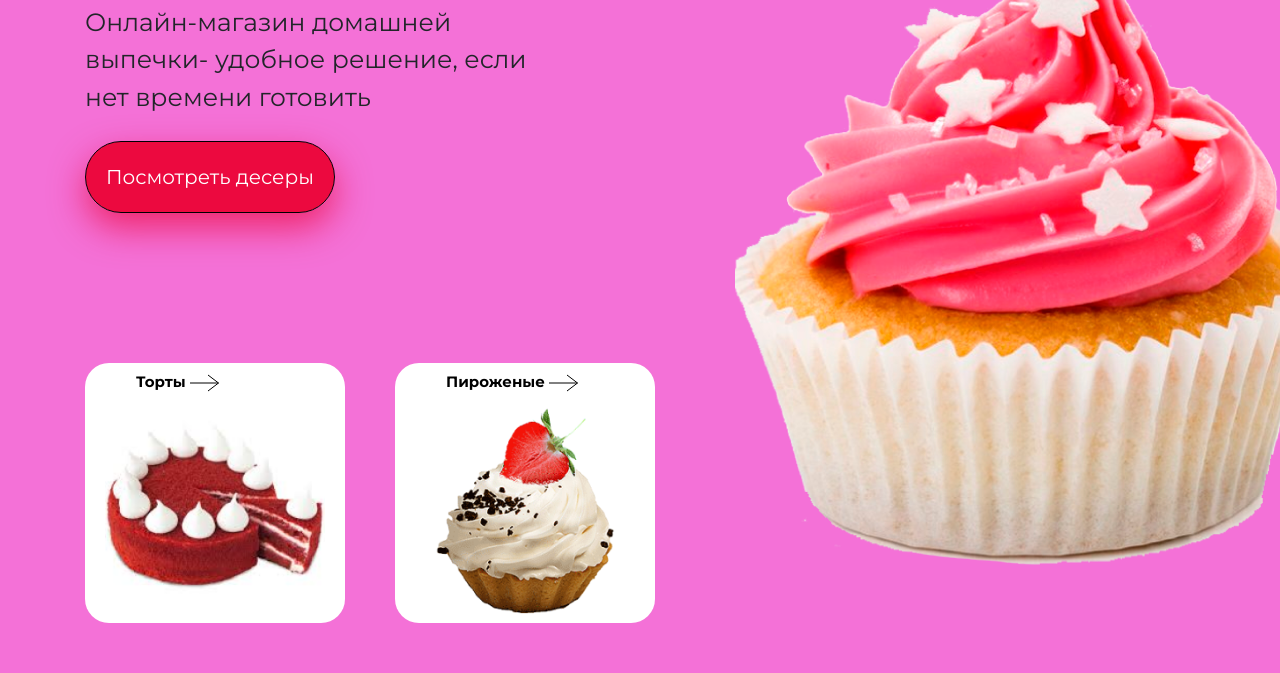
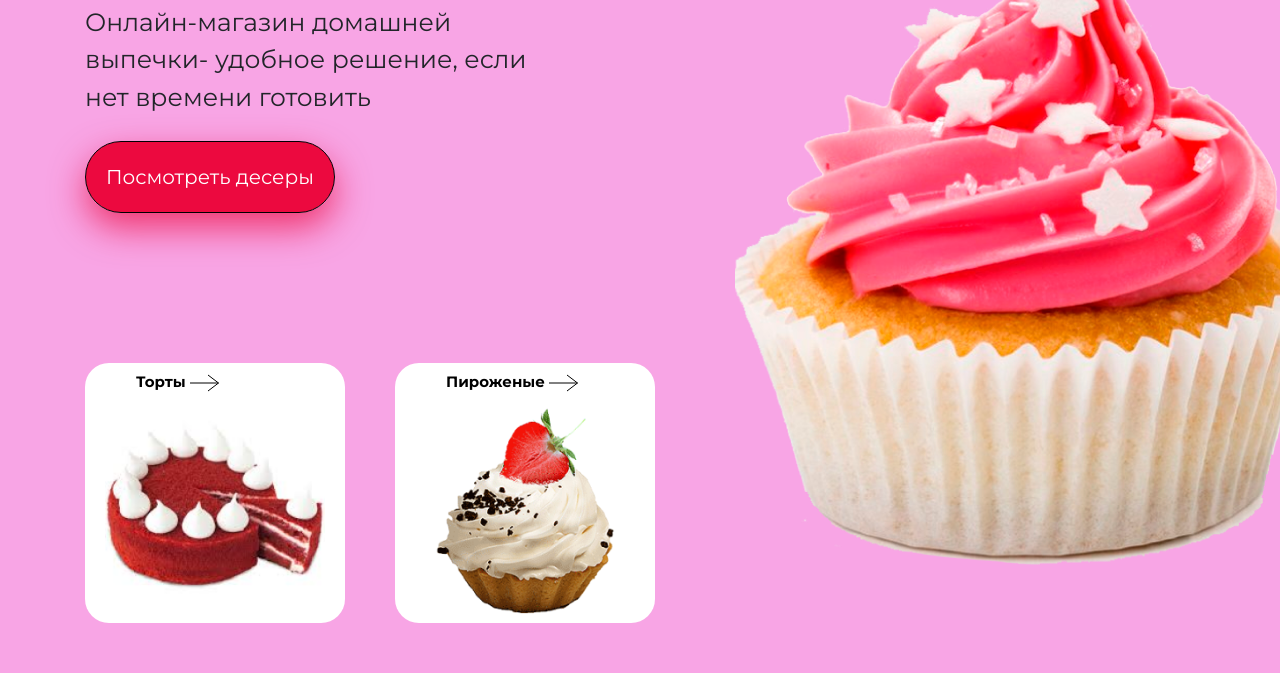
Before and after one commit to Nikolaj95/cupcake, a plain HTML site: page index.html in a window 1280 px wide. Shown: the part 352-1025 px from the top of the page. Drawn offline with nearby package versions, Linux system fonts and the light colour scheme.

Commit message:
body background-color fix

```diff
--- a/css/style.css
+++ b/css/style.css
@@ -1,5 +1,5 @@
 body {
-    background-color: #F471D7;
+    background-color: rgba(244, 113, 215, 0.63);;
     font-family: 'Montserrat', sans-serif;
 }
 
```
